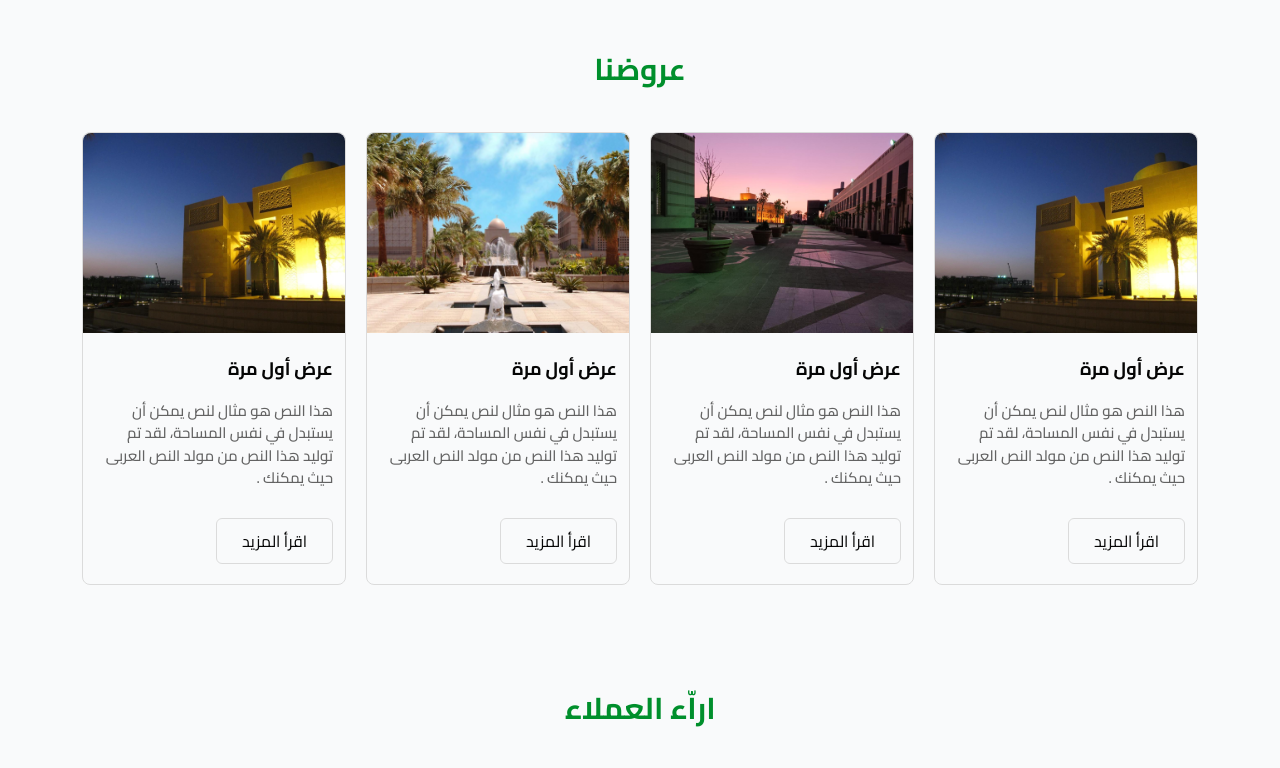
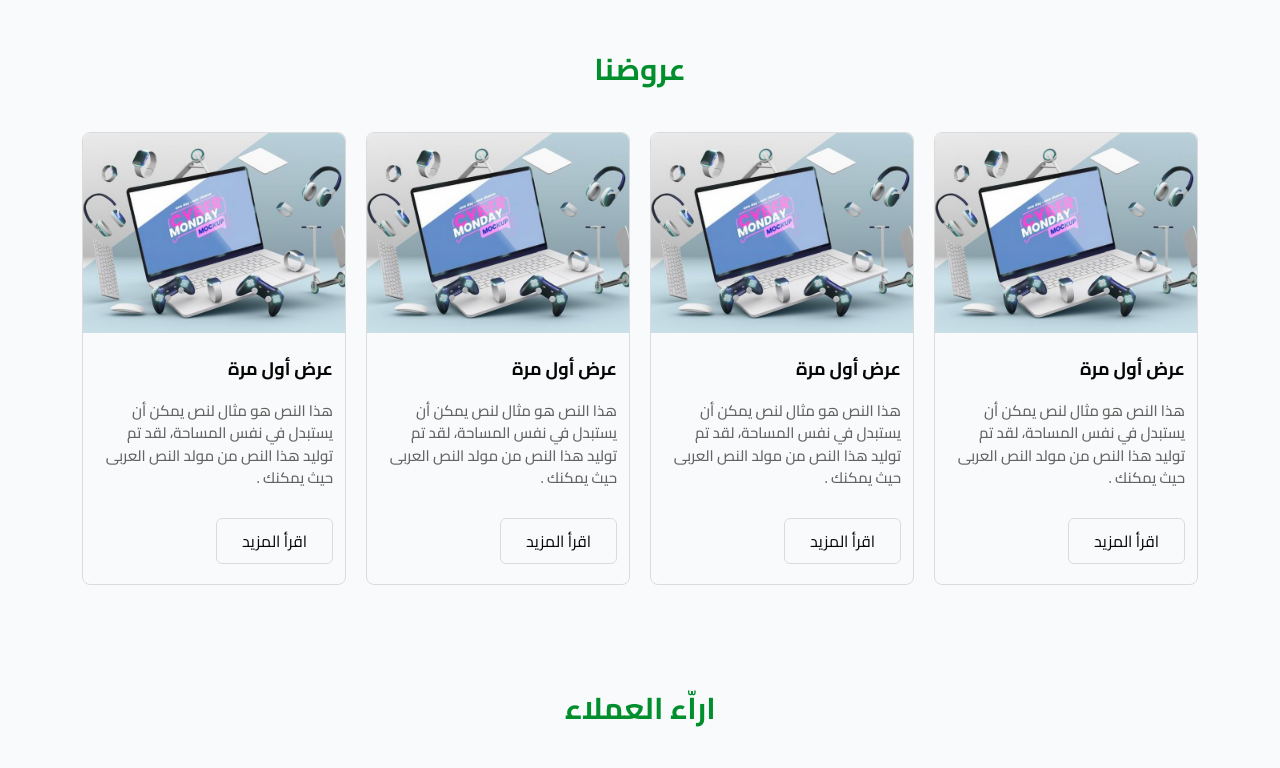
Before and after one commit to ahmedyousry74/website-edu, a plain HTML site: page index.html in a window 1280 px wide. Shown: the part 2300-3068 px from the top of the page. Drawn offline with nearby package versions, Linux system fonts and the light colour scheme; files whose address does not match are found by name.

Commit message:
textarea

```diff
--- a/index.html
+++ b/index.html
@@ -224,7 +224,7 @@
           <div class="col-lg-4 col-md-6">
             <div class="services-item  wow fadeIn" data-wow-duration="0.7s" data-wow-delay="0.7s">
               <a href="#" class="services-img">
-                <img src="./assets/images/novel.jpg" alt="service">
+                <img src="./assets/images/novel2.jpg" alt="service">
                 <svg class="share" width="20" height="20" viewBox="0 0 24 24" fill="none" xmlns="http://www.w3.org/2000/svg">
                   <path opacity="0.4" d="M8.59003 13.51L15.42 17.49M15.41 6.51001L8.59003 10.49" stroke="white" stroke-width="2" stroke-linecap="round" stroke-linejoin="round"/>
                   <path d="M18 8C19.6569 8 21 6.65685 21 5C21 3.34315 19.6569 2 18 2C16.3431 2 15 3.34315 15 5C15 6.65685 16.3431 8 18 8Z" stroke="white" stroke-width="2" stroke-linecap="round" stroke-linejoin="round"/>
@@ -266,7 +266,7 @@
           <div class="col-lg-4 col-md-6">
             <div class="services-item  wow fadeIn" data-wow-duration="0.7s" data-wow-delay="0.7s">
               <a href="#" class="services-img">
-                <img src="./assets/images/hody.jpg" alt="service">
+                <img src="./assets/images/tshort.jpg" alt="service">
                 <svg class="share" width="20" height="20" viewBox="0 0 24 24" fill="none" xmlns="http://www.w3.org/2000/svg">
                   <path opacity="0.4" d="M8.59003 13.51L15.42 17.49M15.41 6.51001L8.59003 10.49" stroke="white" stroke-width="2" stroke-linecap="round" stroke-linejoin="round"/>
                   <path d="M18 8C19.6569 8 21 6.65685 21 5C21 3.34315 19.6569 2 18 2C16.3431 2 15 3.34315 15 5C15 6.65685 16.3431 8 18 8Z" stroke="white" stroke-width="2" stroke-linecap="round" stroke-linejoin="round"/>
@@ -323,7 +323,7 @@
             <a href="">
               <div class="offer_item">
                 <div class="img_offer">
-                  <img src="./assets/images/building.jpg" alt="">
+                  <img src="./assets/images/comp.jpg" alt="">
                 </div>
                 <div class="desc_offer">
                   <h2>عرض أول مرة</h2>
@@ -335,7 +335,7 @@
             <a href="">
               <div class="offer_item">
                 <div class="img_offer">
-                  <img src="./assets/images/building2.jpg" alt="">
+                  <img src="./assets/images/comp.jpg" alt="">
                 </div>
                 <div class="desc_offer">
                   <h2>عرض أول مرة</h2>
@@ -347,7 +347,7 @@
             <a href="">
               <div class="offer_item">
                 <div class="img_offer">
-                  <img src="./assets/images/building4.jpg" alt="">
+                  <img src="./assets/images/comp.jpg" alt="">
                 </div>
                 <div class="desc_offer">
                   <h2>عرض أول مرة</h2>
@@ -359,7 +359,7 @@
             <a href="">
               <div class="offer_item">
                 <div class="img_offer">
-                  <img src="./assets/images/building3.jpg" alt="">
+                  <img src="./assets/images/comp.jpg" alt="">
                 </div>
                 <div class="desc_offer">
                   <h2>عرض أول مرة</h2>
@@ -371,7 +371,7 @@
             <a href="">
               <div class="offer_item">
                 <div class="img_offer">
-                  <img src="./assets/images/building2.jpg" alt="">
+                  <img src="./assets/images/comp.jpg" alt="">
                 </div>
                 <div class="desc_offer">
                   <h2>عرض أول مرة</h2>
@@ -383,7 +383,7 @@
             <a href="">
               <div class="offer_item">
                 <div class="img_offer">
-                  <img src="./assets/images/building2.jpg" alt="">
+                  <img src="./assets/images/comp.jpg" alt="">
                 </div>
                 <div class="desc_offer">
                   <h2>عرض أول مرة</h2>
@@ -395,7 +395,7 @@
             <a href="">
               <div class="offer_item">
                 <div class="img_offer">
-                  <img src="./assets/images/header3.webp" alt="">
+                  <img src="./assets/images/comp.jpg" alt="">
                 </div>
                 <div class="desc_offer">
                   <h2>عرض أول مرة</h2>
@@ -530,7 +530,7 @@
           </div>
           <div class="news__item">
             <div class="news__img">
-              <img src="./assets/images/header3.webp" alt="news image">
+              <img src="./assets/images/building5.jpg" alt="news image">
             </div>
             <div class="news__desc">
               <h2>هذا النص هو مثال لنص يمكن </h2>
```
Also changed, not shown: assets/images/comp.jpg (added), assets/images/novel2.jpg (added), assets/images/tshort.jpg (added).
